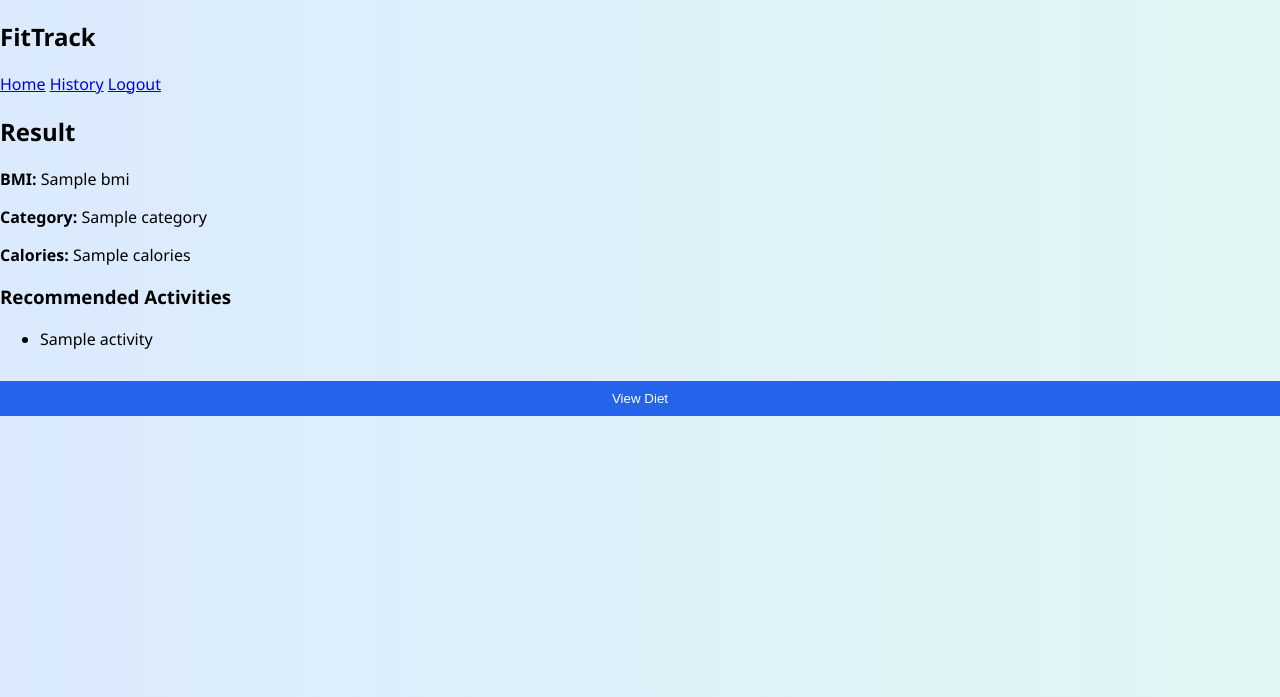
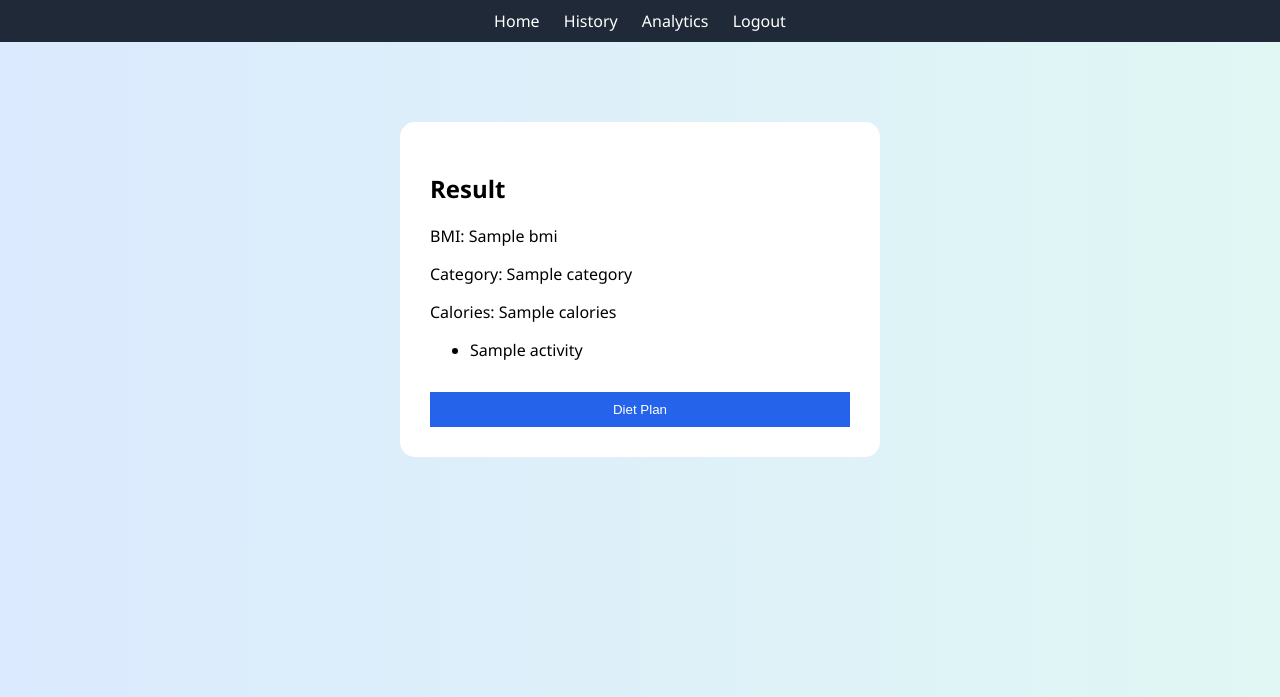
Before and after one commit to PreethiBose30/Smart-Fitness-Activity-Recommendation, a Flask app: template templates/result.html in a window 1280 px wide. Shown: the top 697 px of the page. Run offline with Flask 3, Linux system fonts and the light colour scheme; the template is opened without the code that fills it: most values are stand-ins (such as "Sample title", 1, 10 or a date in 2020).

Commit message:
Update result.html

```diff
--- a/templates/result.html
+++ b/templates/result.html
@@ -6,38 +6,29 @@
 </head>
 <body>
 
-<div class="sidebar">
-    <h2>FitTrack</h2>
-    <a href="/">Home</a>
-    <a href="/history">History</a>
-    <a href="/logout">Logout</a>
+<div class="navbar">
+<a href="/">Home</a>
+<a href="/history">History</a>
+<a href="/analytics">Analytics</a>
+<a href="/logout">Logout</a>
 </div>
 
-<div class="main">
-
-<div class="card">
-
+<div class="container">
 <h2>Result</h2>
 
-<div class="info">
-<p><b>BMI:</b> {{ bmi }}</p>
-<p><b>Category:</b> {{ category }}</p>
-<p><b>Calories:</b> {{ calories }}</p>
-</div>
+<p>BMI: {{ bmi }}</p>
+<p>Category: {{ category }}</p>
+<p>Calories: {{ calories }}</p>
 
-<h3>Recommended Activities</h3>
 <ul>
 {% for a in activities %}
 <li>{{ a }}</li>
 {% endfor %}
 </ul>
 
-<a href="/diet?bmi={{ bmi }}&category={{ category }}&food_type={{ food_type }}">
-<button>View Diet</button>
+<a href="/diet?category={{ category }}">
+<button>Diet Plan</button>
 </a>
-
-</div>
-
 </div>
 
 </body>
```
